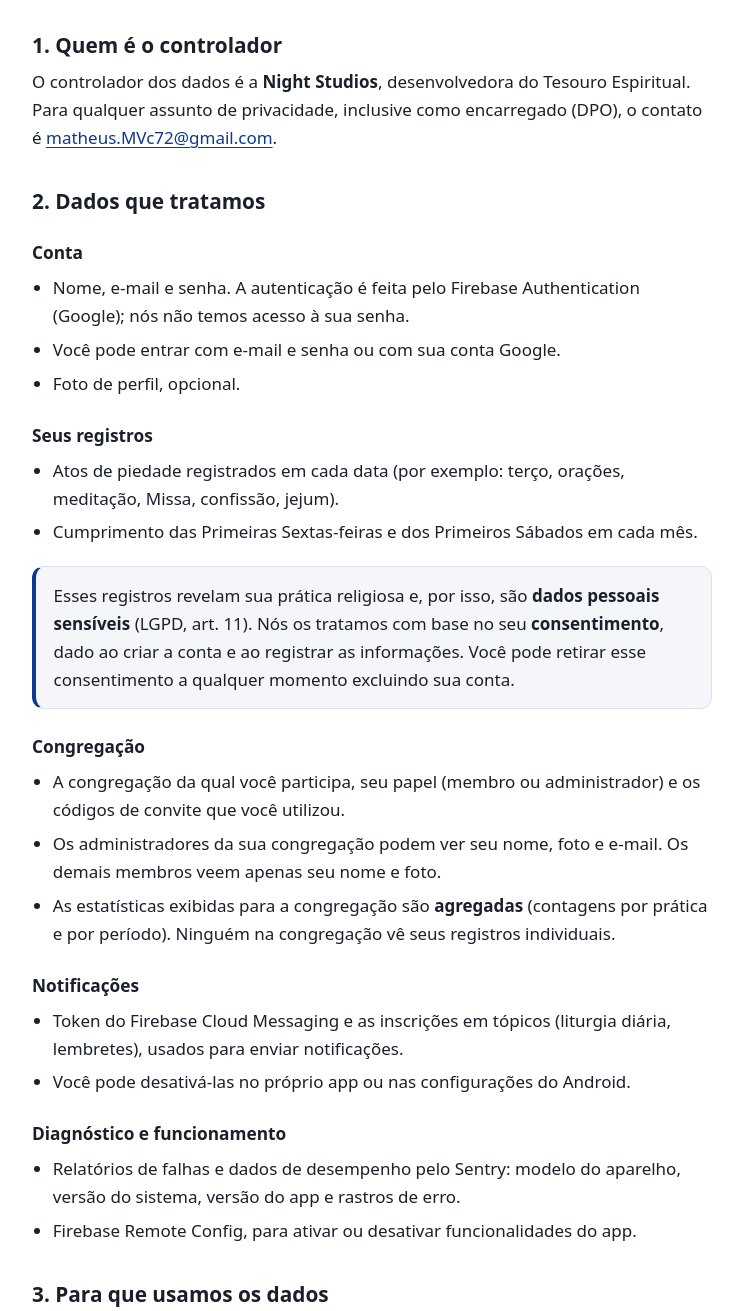
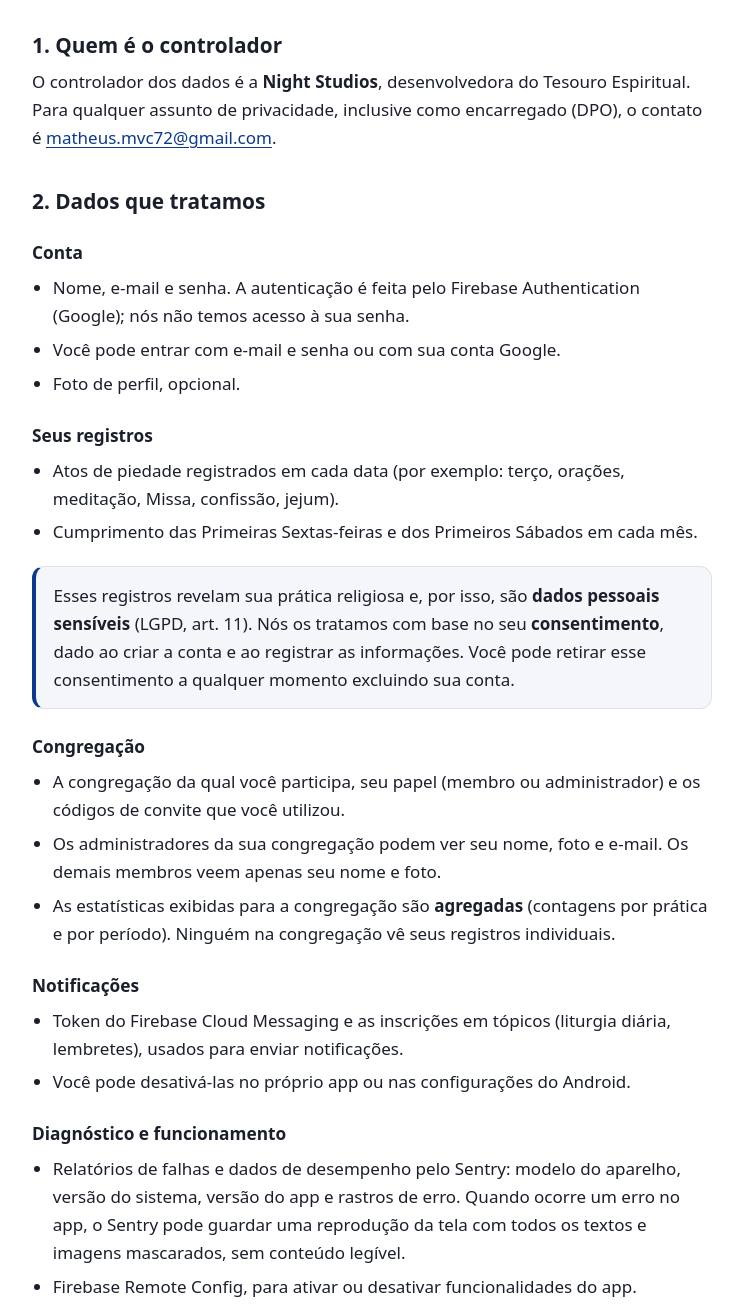
Before and after one commit to Mathvdias/nightstudios-web, a plain HTML site: page tesouro/privacidade.html in a window 1280 px wide. Shown: the part 340-1651 px from the top of the page, without its empty margins (268-1011 px from the left). Drawn offline with Linux system fonts and the light colour scheme.

Commit message:
docs: match the in-app deletion steps and disclose masked error replays

```diff
--- a/tesouro/privacidade.html
+++ b/tesouro/privacidade.html
@@ -26,7 +26,7 @@
       <p>Esta política explica quais dados pessoais o aplicativo Tesouro Espiritual (Android e web) trata, por que, com quem eles são compartilhados e como você pode exercer seus direitos, conforme a Lei Geral de Proteção de Dados Pessoais (LGPD, Lei n.º 13.709/2018).</p>
 
       <h2>1. Quem é o controlador</h2>
-      <p>O controlador dos dados é a <strong>Night Studios</strong>, desenvolvedora do Tesouro Espiritual. Para qualquer assunto de privacidade, inclusive como encarregado (DPO), o contato é <a class="email" href="mailto:matheus.MVc72@gmail.com">matheus.MVc72@gmail.com</a>.</p>
+      <p>O controlador dos dados é a <strong>Night Studios</strong>, desenvolvedora do Tesouro Espiritual. Para qualquer assunto de privacidade, inclusive como encarregado (DPO), o contato é <a class="email" href="mailto:matheus.mvc72@gmail.com">matheus.mvc72@gmail.com</a>.</p>
 
       <h2>2. Dados que tratamos</h2>
       <h3>Conta</h3>
@@ -60,7 +60,7 @@
 
       <h3>Diagnóstico e funcionamento</h3>
       <ul>
-        <li>Relatórios de falhas e dados de desempenho pelo Sentry: modelo do aparelho, versão do sistema, versão do app e rastros de erro.</li>
+        <li>Relatórios de falhas e dados de desempenho pelo Sentry: modelo do aparelho, versão do sistema, versão do app e rastros de erro. Quando ocorre um erro no app, o Sentry pode guardar uma reprodução da tela com todos os textos e imagens mascarados, sem conteúdo legível.</li>
         <li>Firebase Remote Config, para ativar ou desativar funcionalidades do app.</li>
       </ul>
 
@@ -107,7 +107,7 @@
         <li><strong>Saber com quem</strong> seus dados são compartilhados.</li>
         <li><strong>Retirar o consentimento</strong>, excluindo sua conta.</li>
       </ul>
-      <p>Para exercer qualquer direito, escreva para <a class="email" href="mailto:matheus.MVc72@gmail.com">matheus.MVc72@gmail.com</a>. Respondemos por e-mail em até 15 dias.</p>
+      <p>Para exercer qualquer direito, escreva para <a class="email" href="mailto:matheus.mvc72@gmail.com">matheus.mvc72@gmail.com</a>. Respondemos por e-mail em até 15 dias.</p>
 
       <h2>8. Crianças</h2>
       <p>O Tesouro Espiritual não é direcionado a crianças menores de 13 anos.</p>
@@ -116,7 +116,7 @@
       <p>Se esta política mudar, a nova versão será publicada nesta página, com a data de atualização revisada.</p>
 
       <h2>10. Contato</h2>
-      <p>Night Studios &middot; <a class="email" href="mailto:matheus.MVc72@gmail.com">matheus.MVc72@gmail.com</a></p>
+      <p>Night Studios &middot; <a class="email" href="mailto:matheus.mvc72@gmail.com">matheus.mvc72@gmail.com</a></p>
     </div>
   </main>
   <footer class="site-footer">
@@ -129,7 +129,7 @@
           <li><a href="/tesouro/excluir-conta">Excluir conta</a></li>
         </ul>
       </nav>
-      <p>Contato: <a class="email" href="mailto:matheus.MVc72@gmail.com">matheus.MVc72@gmail.com</a></p>
+      <p>Contato: <a class="email" href="mailto:matheus.mvc72@gmail.com">matheus.mvc72@gmail.com</a></p>
       <p>&copy; 2026 Night Studios</p>
     </div>
   </footer>
```
Also changed, not shown: 404.html (+1 -1 lines), index.html (+2 -2 lines), tesouro/excluir-conta.html (+4 -4 lines), tesouro/index.html (+2 -2 lines), tesouro/termos.html (+2 -2 lines).
